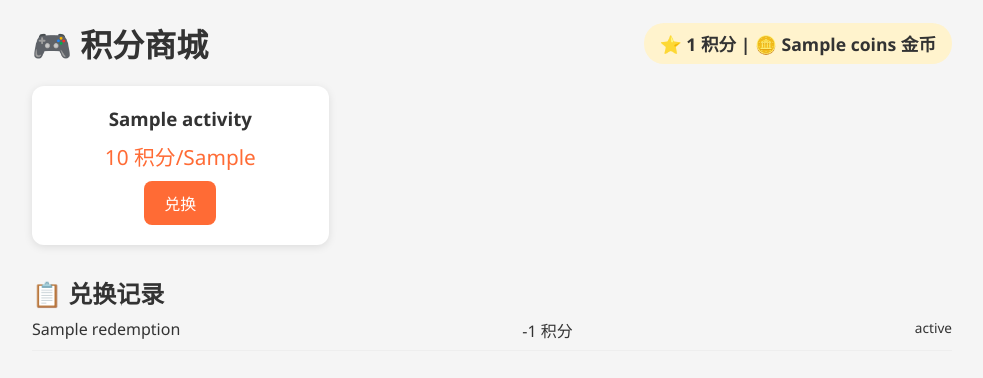
After one commit to 251250012/zrdazuoye, a Flask app: template templates/child/shop.html in a window 1280 px wide. The commit adds this page. Shown: the top 378 px of the page, without its empty margins (148-1131 px from the left). Run offline with Flask 3, Linux system fonts and the light colour scheme; the template is opened without the code that fills it: most values are stand-ins (such as "Sample title", 1, 10 or a date in 2020).

Commit message:
feat: shop and redemption system

```diff
--- a/models.py
+++ b/models.py
@@ -114,6 +114,10 @@ def create_activity(name, cost_per_unit, unit_type, need_photo, created_by):
 def get_all_activities():
     db = get_db()
     return db.execute('SELECT * FROM activity WHERE active = 1 ORDER BY id').fetchall()
+
+def get_activity_by_id(activity_id):
+    db = get_db()
+    return db.execute('SELECT * FROM activity WHERE id = ?', (activity_id,)).fetchone()
 
 def update_activity(activity_id, name, cost_per_unit, unit_type, need_photo):
     db = get_db()
--- a/static/style.css
+++ b/static/style.css
@@ -71,3 +71,14 @@ body { font-family: 'Segoe UI', system-ui, sans-serif; background: #f5f5f5; colo
 .moments-grid { display: grid; grid-template-columns: repeat(auto-fill, minmax(280px, 1fr)); gap: 15px; margin-top: 20px; }
 .moment-card { background: white; border-radius: 12px; padding: 15px; box-shadow: 0 2px 8px rgba(0,0,0,0.1); }
 .moment-photo { width: 100%; border-radius: 8px; margin-top: 10px; }
+
+/* 商城 */
+.shop-grid { display: grid; grid-template-columns: repeat(auto-fill, minmax(220px, 1fr)); gap: 15px; margin-top: 20px; }
+.shop-card { background: white; border-radius: 12px; padding: 20px; text-align: center; box-shadow: 0 2px 8px rgba(0,0,0,0.1); }
+.price { font-size: 1.3em; color: #ff6b35; margin: 10px 0; }
+.photo-tag { font-size: 1.5em; }
+.quantity-select { display: flex; align-items: center; justify-content: center; gap: 8px; margin: 10px 0; }
+.quantity-select input { width: 60px; padding: 5px; border: 1px solid #ddd; border-radius: 6px; text-align: center; }
+.history-section { margin-top: 30px; }
+.history-item { display: flex; justify-content: space-between; padding: 8px 0; border-bottom: 1px solid #eee; }
+.status { font-size: 0.85em; }
--- /dev/null
+++ b/templates/child/shop.html
@@ -0,0 +1,40 @@
+{% extends "base.html" %}
+{% block title %}积分商城 - 小小动物园{% endblock %}
+{% block content %}
+<div class="child-header">
+    <h1>🎮 积分商城</h1>
+    <div class="coin-display">⭐ {{ total_score }} 积分 | 🪙 {{ coins }} 金币</div>
+</div>
+
+<div class="shop-grid">
+    {% for activity in activities %}
+    <div class="shop-card">
+        <h3>{{ activity.name }}</h3>
+        <p class="price">{{ activity.cost_per_unit }} 积分/{{ activity.unit_type }}</p>
+        {% if activity.need_photo %}
+        <span class="photo-tag">📸</span>
+        {% endif %}
+        <form method="POST" action="{{ url_for('child.child_redeem', activity_id=activity.id) }}">
+            {% if activity.unit_type == 'minute' %}
+            <div class="quantity-select">
+                <input type="number" name="quantity" value="10" min="1" max="120">
+                <span>分钟</span>
+            </div>
+            {% endif %}
+            <button type="submit" class="btn-primary">兑换</button>
+        </form>
+    </div>
+    {% endfor %}
+</div>
+
+<div class="history-section">
+    <h2>📋 兑换记录</h2>
+    {% for r in redemptions %}
+    <div class="history-item">
+        <span>{{ r.activity_name }}</span>
+        <span>-{{ r.total_cost }} 积分</span>
+        <span class="status {{ r.status }}">{{ r.status }}</span>
+    </div>
+    {% endfor %}
+</div>
+{% endblock %}
```
Also changed, not shown: child_routes.py (+42 -1 lines).
